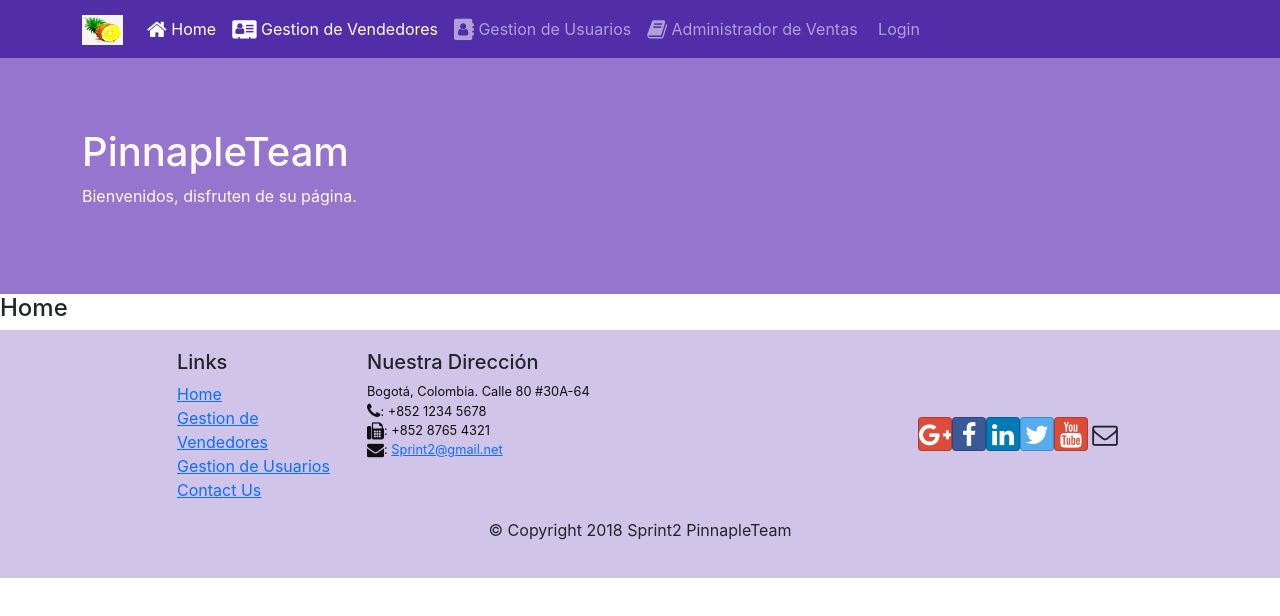
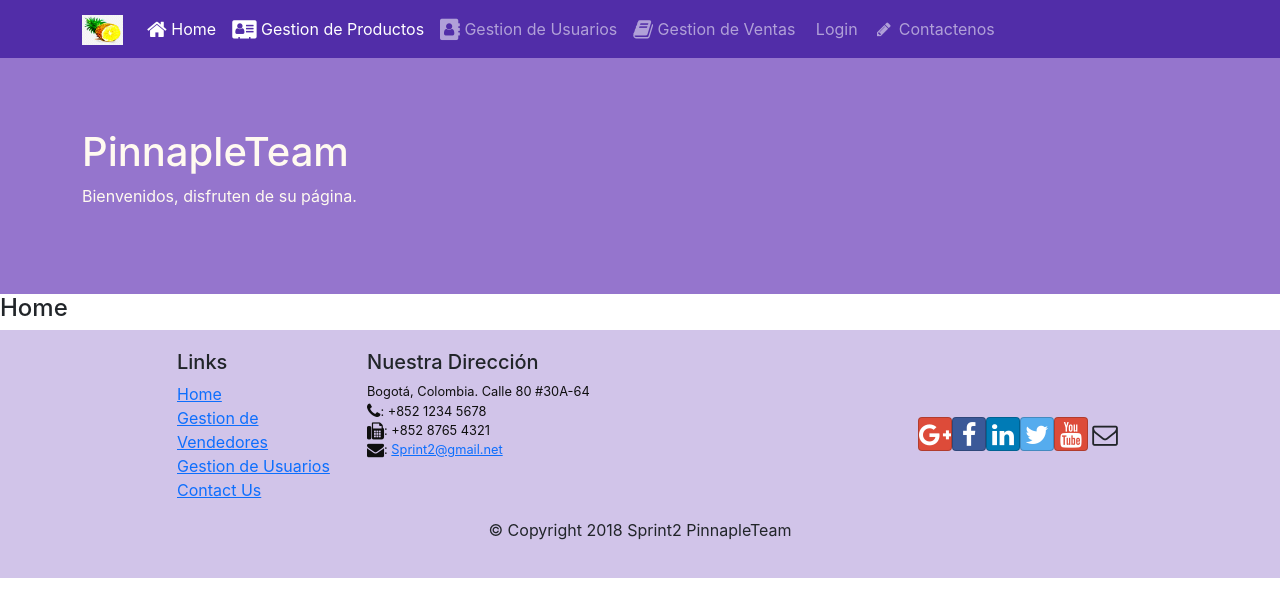
Before and after one commit to stevan1008/PinneapleTeam, a React (Create React App) app in the folder Sprint2/app-sprint/: page /home in a window 1280 px wide. Shown: the top 616 px of the page. Built offline with nearby package versions, Linux system fonts and the light colour scheme.

Commit message:
Linkeo de Gestion de ventas con el header e inclusion en MainComponents

```diff
--- a/Sprint2/app-sprint/src/components/HeaderComponent.js
+++ b/Sprint2/app-sprint/src/components/HeaderComponent.js
@@ -31,10 +31,11 @@ class Header extends Component {
                         <Collapse isOpen={this.state.isNavOpen} navbar>
                         <Nav navbar>
                         <NavItem><NavLink className="nav-link" to="/home"><span className="fa fa-home fa-lg"></span> Home</NavLink></NavItem>
-                        <NavItem><NavLink className="nav-link" to="/home"><span className="fa fa-address-card fa-lg"></span> Gestion de Vendedores</NavLink></NavItem>
+                        <NavItem><NavLink className="nav-link" to="/home"><span className="fa fa-address-card fa-lg"></span> Gestion de Productos</NavLink></NavItem>
                         <NavItem><NavLink className="nav-link" to="/gestionusers"><span className="fa fa-address-book fa-lg"></span> Gestion de Usuarios</NavLink></NavItem>
-                        <NavItem><NavLink className="nav-link" to="/contactus"><span className="fa fa-book fa-lg"></span> Administrador de Ventas</NavLink></NavItem>
+                        <NavItem><NavLink className="nav-link" to="/gestionsales"><span className="fa fa-book fa-lg"></span> Gestion de Ventas</NavLink></NavItem>
                         <NavItem><NavLink className="nav-link" to="/login"><span className="fa fa-login fa-lg"></span> Login</NavLink></NavItem>
+                        <NavItem><NavLink className="nav-link" to="/contactus"><span className="fa fa-pencil fa-fw"></span> Contactenos</NavLink></NavItem>
                         </Nav>
                         </Collapse>
                     </div>
--- a/Sprint2/app-sprint/src/components/MainComponent.js
+++ b/Sprint2/app-sprint/src/components/MainComponent.js
@@ -45,6 +45,7 @@ class Main extends Component {
                 <Route path='/home' component={HomePage} />
                 <Route exact path='/gestionusers' component={GestionUs} />
                 <Route exact path='/login' component={LoginPage} />
+                <Route exact path='/gestionsales' component={GestionSl} />
                 <Redirect to="/home" />
               </Switch>
               <Footer />
```
